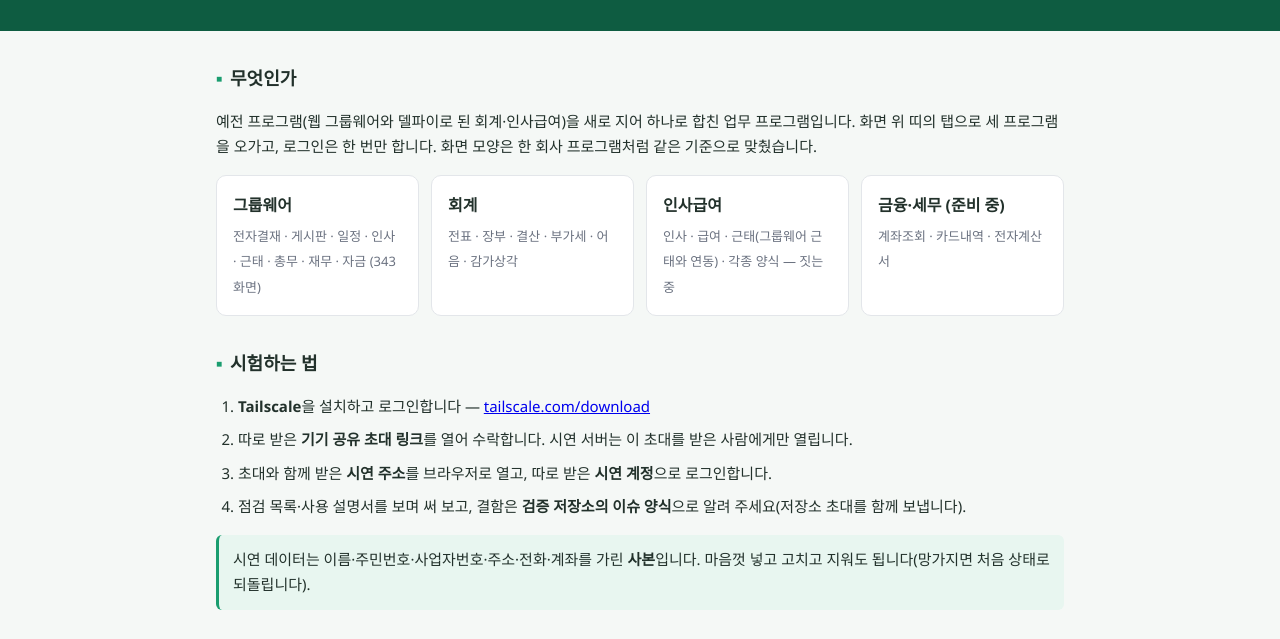
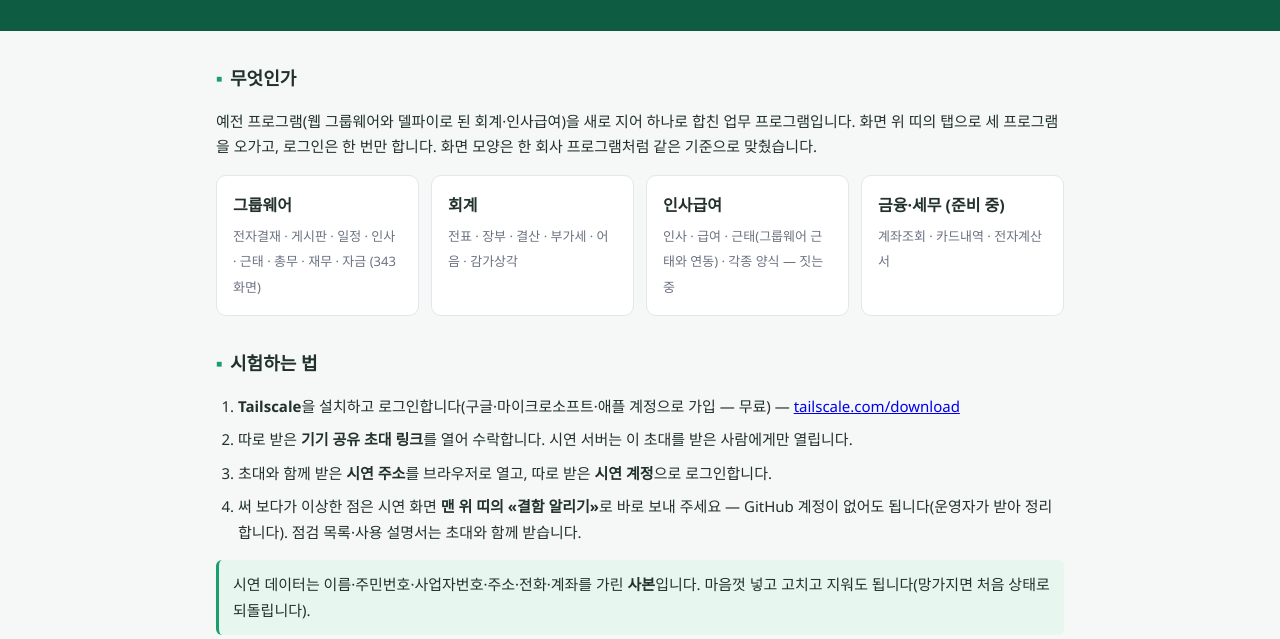
Before and after one commit to jkshin0009-art/erp-portal-demo, a plain HTML site: page index.html in a window 1280 px wide. Shown: the part 122-761 px from the top of the page. Drawn offline with Linux system fonts and the light colour scheme.

Commit message:
결함은 시연 화면 «결함 알리기»로(GitHub 계정 없어도 됨)

```diff
--- a/index.html
+++ b/index.html
@@ -46,10 +46,10 @@ footer { color:var(--sub); font-size:13px; padding:24px 0 40px; border-top:1px s
 
   <h2>시험하는 법</h2>
   <ol class="steps">
-    <li><b>Tailscale</b>을 설치하고 로그인합니다 — <a href="https://tailscale.com/download">tailscale.com/download</a></li>
+    <li><b>Tailscale</b>을 설치하고 로그인합니다(구글·마이크로소프트·애플 계정으로 가입 — 무료) — <a href="https://tailscale.com/download">tailscale.com/download</a></li>
     <li>따로 받은 <b>기기 공유 초대 링크</b>를 열어 수락합니다. 시연 서버는 이 초대를 받은 사람에게만 열립니다.</li>
     <li>초대와 함께 받은 <b>시연 주소</b>를 브라우저로 열고, 따로 받은 <b>시연 계정</b>으로 로그인합니다.</li>
-    <li>점검 목록·사용 설명서를 보며 써 보고, 결함은 <b>검증 저장소의 이슈 양식</b>으로 알려 주세요(저장소 초대를 함께 보냅니다).</li>
+    <li>써 보다가 이상한 점은 시연 화면 <b>맨 위 띠의 «결함 알리기»</b>로 바로 보내 주세요 — GitHub 계정이 없어도 됩니다(운영자가 받아 정리합니다). 점검 목록·사용 설명서는 초대와 함께 받습니다.</li>
   </ol>
   <p class="note">시연 데이터는 이름·주민번호·사업자번호·주소·전화·계좌를 가린 <b>사본</b>입니다. 마음껏 넣고 고치고 지워도 됩니다(망가지면 처음 상태로 되돌립니다).</p>
 
```
